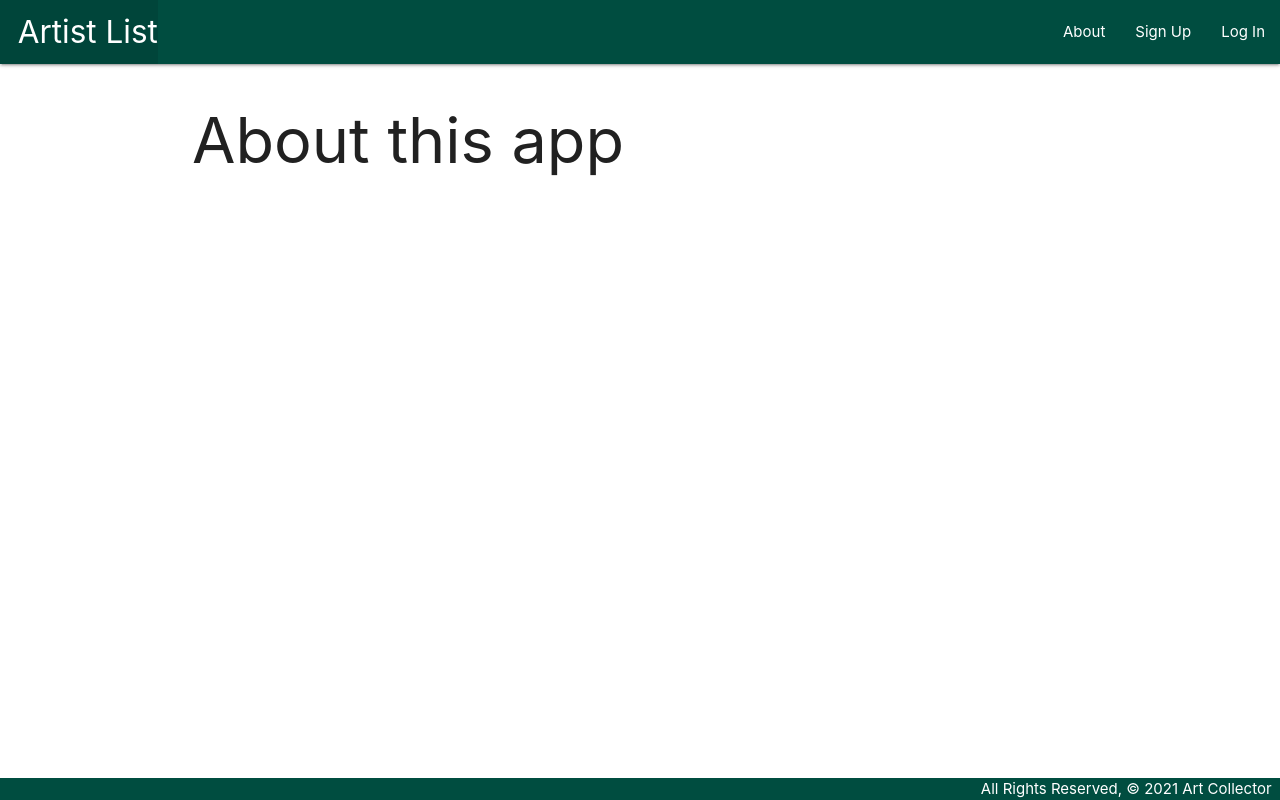
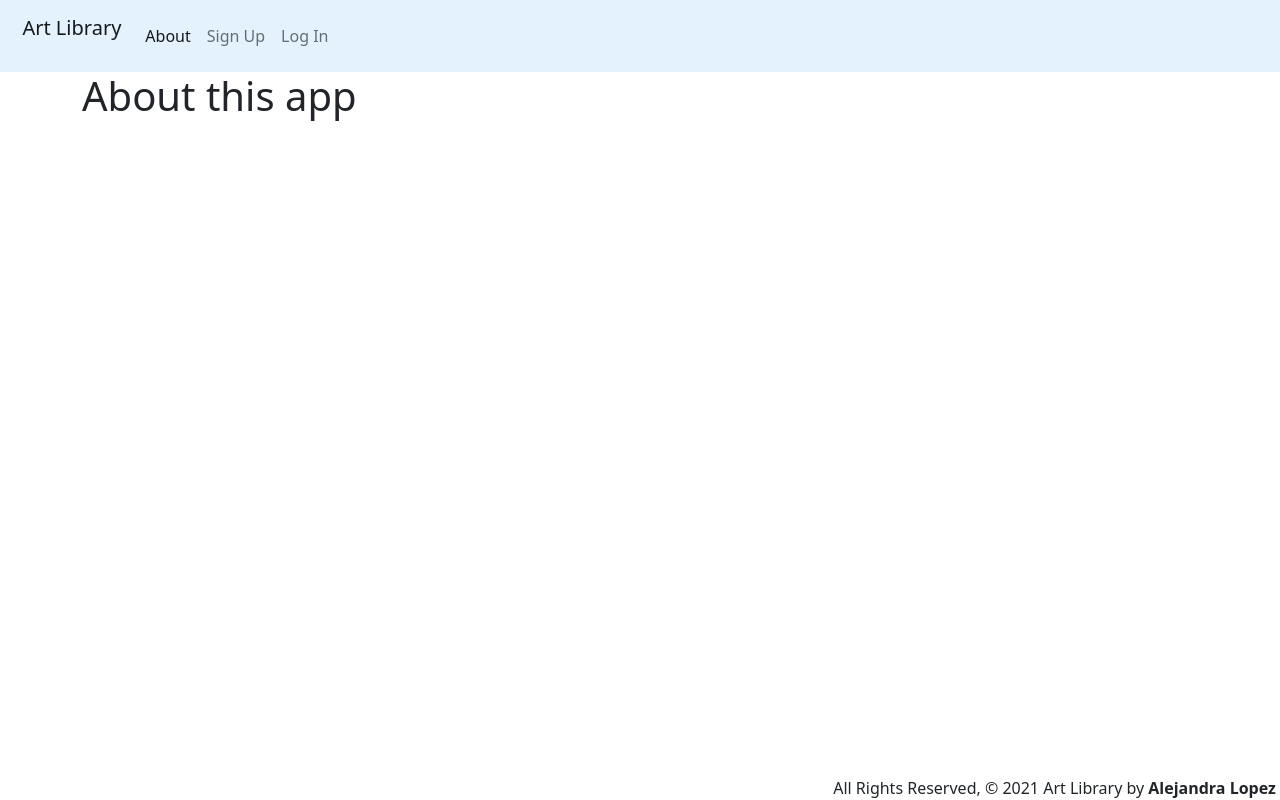
Before and after one commit to alejandracampero/painting_collector, a Django app: page /about/ in a window 1280 px wide. Run offline with Django 3.2, Linux system fonts and the light colour scheme.

Commit message:
add bootstrap to navbar

```diff
--- a/main_app/templates/base.html
+++ b/main_app/templates/base.html
@@ -6,13 +6,70 @@
   <meta charset="UTF-8">
   <meta name="viewport" content="width=device-width, initial-scale=1.0">
   <meta http-equiv="X-UA-Compatible" content="ie=edge">
-  <title>artist Collector</title>
-  <link rel="stylesheet" href="https://cdnjs.cloudflare.com/ajax/libs/materialize/1.0.0/css/materialize.min.css">
+  <title>Art Library</title>
+  {% comment %} <link rel="stylesheet" href="https://cdnjs.cloudflare.com/ajax/libs/materialize/1.0.0/css/materialize.min.css"> {% endcomment %}
+  <link href="https://cdn.jsdelivr.net/npm/bootstrap@5.0.0/dist/css/bootstrap.min.css" rel="stylesheet" integrity="sha384-wEmeIV1mKuiNpC+IOBjI7aAzPcEZeedi5yW5f2yOq55WWLwNGmvvx4Um1vskeMj0" crossorigin="anonymous">
   <link rel="stylesheet" type="text/css" href="{% static 'css/style.css' %}">
   <script src="https://cdnjs.cloudflare.com/ajax/libs/materialize/1.0.0/js/materialize.min.js"></script>
 </head>
-<body>
-  <header class="navbar-fixed">
+    <body>
+      <nav class="navbar navbar-expand-lg navbar-light" style="background-color: #e3f2fd">
+      <div class="container-fluid">
+        <a class="navbar-brand" href="/">&nbsp;&nbsp;Art Library<ul>
+            </ul></a>
+        <button class="navbar-toggler" type="button" data-bs-toggle="collapse" data-bs-target="#navbarScroll" aria-controls="navbarScroll" aria-expanded="false" aria-label="Toggle navigation">
+          <span class="navbar-toggler-icon"></span>
+        </button>
+        <div class="collapse navbar-collapse" id="navbarScroll">
+          <ul class="navbar-nav me-auto my-2 my-lg-0 navbar-nav-scroll" style="--bs-scroll-height: 100px;">
+            <li class="nav-item">
+              <a class="nav-link active" aria-current="page" href="{% url 'about' %}">About</a>
+            </li>
+            {% if user.is_authenticated %}
+            <li class="nav-item">
+              <a class="nav-link active" aria-current="page" href="{% url 'artists_create' %}">Add Artist</a>
+            </li>
+            <li class="nav-item">
+              <a class="nav-link active" aria-current="page" href="{% url 'index' %}">View All Artists</a>
+            </li>
+            <li class="nav-item">
+              <a class="nav-link active" aria-current="page" href="{% url 'art_create' %}">Add Art</a>
+            </li>
+            <li class="nav-item">
+              <a class="nav-link active" aria-current="page" href="{% url 'art_index' %}">View Art</a>
+            </li>
+            <li class="nav-item">
+              <a class="nav-link" href="{% url 'logout' %}">Log Out</a>
+            </li>
+              {% else %}
+                <li class="nav-item">
+                <a class="nav-link" href="{% url 'signup' %}">Sign Up</a>
+                </li>
+                <li class="nav-item">
+                <a class="nav-link" href="{% url 'login' %}">Log In</a>
+                </li>
+              {% endif %}
+              </ul>
+            </li>
+          </ul>
+        </div>
+      </div>
+    </nav>
+      <main class="container">
+        {% block content %}
+        {% endblock %}
+      </main>
+      <footer class="page-footer teal darken-4">
+        <div class="right">All Rights Reserved, &copy; 2021 Art Library by <strong>Alejandra Lopez</strong>&nbsp;</div>
+      </footer>
+    </body>
+</html>
+
+
+
+{% comment %} <body>
+
+  {% comment %} <header class="navbar-fixed">
     <nav>
       <div class="nav-wrapper teal darken-4">
         <ul>
@@ -33,8 +90,8 @@
         </ul>
       </div>
     </nav>
-  </header>
-  <main class="container">
+  </header> {% endcomment %}
+  {% comment %} <main class="container">
     {% block content %}
     {% endblock %}
   </main>
@@ -42,4 +99,4 @@
     <div class="right">All Rights Reserved, &copy; 2021 Art Collector &nbsp;</div>
   </footer>
 </body>
-</html>
+</html> {% endcomment %}
```
